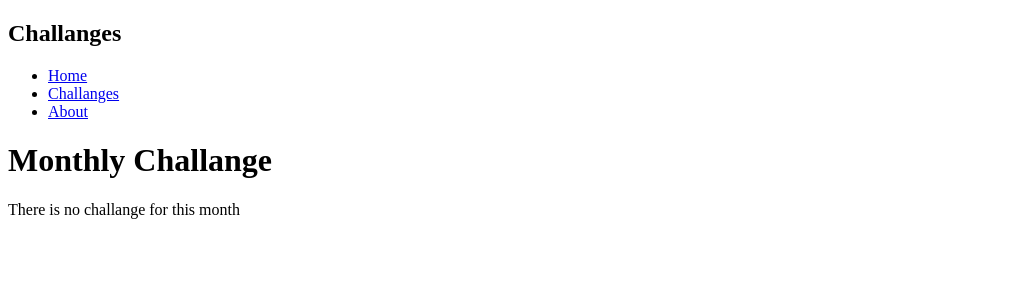
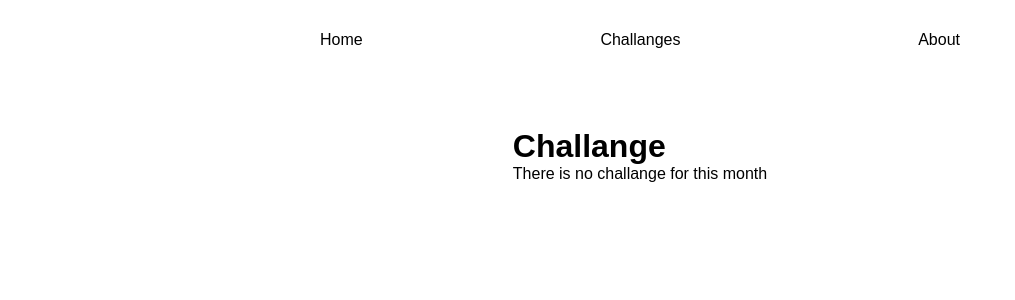
Before and after one commit to shashankdkte/ac-django, a Django app: template monthly_challanges/challanges/templates/challanges/challange.html in a window 1280 px wide. Shown: the top 300 px of the page, without its empty margins (0-1015 px from the left). Run offline with Django 4.2, Linux system fonts and the light colour scheme; the template is opened without the code that fills it, so the values that code supplies are empty.

Commit message:
Adding Styling with Static

```diff
--- /dev/null
+++ b/monthly_challanges/challanges/static/challanges/challange.css
@@ -0,0 +1,3 @@
+.content {
+  text-align: center;
+}
--- /dev/null
+++ b/monthly_challanges/challanges/static/challanges/includes/header.css
@@ -0,0 +1,20 @@
+header{
+
+  height: 10vh;
+  display: flex;
+  justify-content: center;
+  align-items: center;
+}
+nav {
+  width: 50%;
+}
+nav ul{
+
+  display: flex;
+  justify-content: space-between;
+
+}
+nav ul li a {
+  font-weight: 500;
+
+}
--- a/monthly_challanges/challanges/templates/challanges/challange.html
+++ b/monthly_challanges/challanges/templates/challanges/challange.html
@@ -2,12 +2,18 @@
 {%block page_title%}
   {{month_name|title}}
 {%endblock%}
+
 {%block content %}
 {% include "challanges/includes/header.html" %}
-    <h1>Monthly Challange {{month_name|title}}</h1>
+<div class="container">
+  <div class="content">
+
+    <h1>{{month_name|title}} Challange</h1>
     {% if text is not None%}
-      <h2>{{text}}</h2>
-      {%else%}
-      <p>There is no challange for this month</p>
-      {%endif%}
+    <h2>{{text}}</h2>
+    {%else%}
+    <p>There is no challange for this month</p>
+    {%endif%}
+  </div>
+</div>
 {%endblock%}
--- a/monthly_challanges/challanges/templates/challanges/includes/header.html
+++ b/monthly_challanges/challanges/templates/challanges/includes/header.html
@@ -1,3 +1,8 @@
+{%load static%}
+{%block style  %}
+<link rel="stylesheet" href="{%static "challanges/includes/header.css"%}">
+
+{% endblock %}
 <header>
   <nav>
     <ul>
--- a/monthly_challanges/monthly_challanges/settings.py
+++ b/monthly_challanges/monthly_challanges/settings.py
@@ -125,3 +125,6 @@ STATIC_URL = 'static/'
 # https://docs.djangoproject.com/en/4.2/ref/settings/#default-auto-field
 
 DEFAULT_AUTO_FIELD = 'django.db.models.BigAutoField'
+STATICFILES_DIRS = [
+  BASE_DIR / "static"
+]
--- /dev/null
+++ b/monthly_challanges/static/style.css
@@ -0,0 +1,23 @@
+*{
+  margin: 0;
+  padding: 0;
+  box-sizing: border-box;
+}
+body{
+  font-family: sans-serif;
+
+}
+ul{
+  list-style: none;
+}
+a {
+  text-decoration: none;
+  color:black
+
+}
+.container {
+  display: flex;
+  align-items: center;
+  justify-content: center;
+  margin-top: 3rem;
+}
--- a/monthly_challanges/templates/base.html
+++ b/monthly_challanges/templates/base.html
@@ -1,3 +1,4 @@
+{%load static%}
 <!DOCTYPE html>
 <html lang="en">
 
@@ -5,11 +6,14 @@
     <meta charset="UTF-8">
     <meta name="viewport" content="width=device-width, initial-scale=1.0">
     <title> {% block page_title %}Monthly challanges{% endblock page_title %}</title>
+    <link  rel="stylesheet" href="{% static "style.css" %}"/>
+    {%block style %}{%endblock style%}
   </head>
 
   <body>
-    <h2>Challanges</h2>
-    {% block content %}{% endblock content %}
+    <div class="main-body">
+      {% block content %}{% endblock content %}
+    </div>
   </body>
 
 </html>
```
Also changed, not shown: monthly_challanges/challanges/static/challanges/index.css (added, +17 -0 lines), monthly_challanges/challanges/templates/challanges/index.html (+13 -7 lines).
